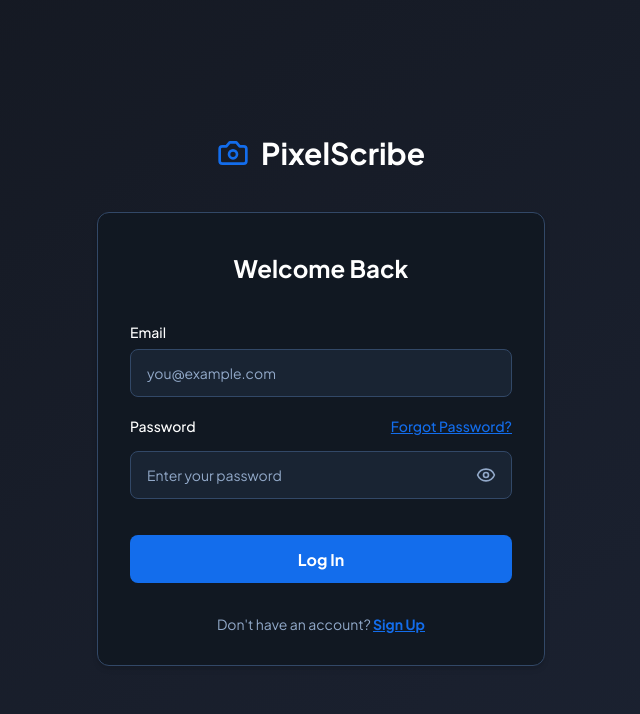
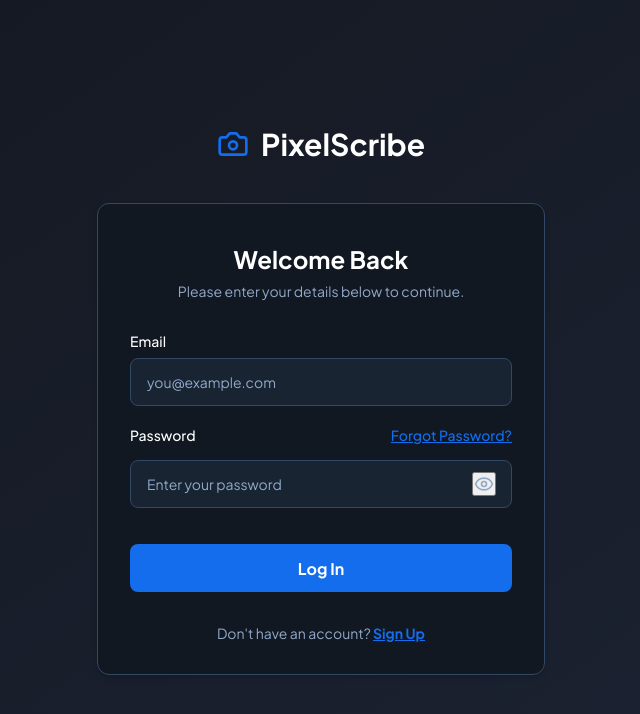
Before and after one commit to daniel-pm19/HijosDeAndresFront, a React (Vite) app: page / in a window 1280 px wide. Shown: the top 714 px of the page, without its empty margins (319-959 px from the left). Built offline with nearby package versions, Linux system fonts and the light colour scheme.

Commit message:
add: login connected with backend

```diff
--- a/src/pages/Login.tsx
+++ b/src/pages/Login.tsx
@@ -1,53 +1,13 @@
 import React, { useState } from "react";
-import axios from "axios";
-import { useNavigate } from "react-router-dom";
 import "./Login.css";
-import { LuCamera, LuEye } from "react-icons/lu";
+import { LuCamera, LuEye, LuEyeOff } from "react-icons/lu";
+import { LoginHook } from "../hooks/LoginHook";
 
 const Login: React.FC = () => {
+  const { email, password, setEmail, setPassword, handleLogin } = LoginHook();
 
-  const [email, setEmail] = useState("");
-  const [password, setPassword] = useState("");
-  const [error, setError] = useState("");
-
-  const navigate = useNavigate();
-
-
-  const handleSubmit = async (e: React.FormEvent) => {
-    e.preventDefault();
-    setError("");
-
-    try {
-
-      const response = await axios.post("http://localhost:8080/auth/login", {
-        email: email,
-        password: password,
-      });
-
-
-      console.log("Inicio de sesión exitoso:", response.data);
-
-
-      const token = response.data.token;
-      if (token) {
-        localStorage.setItem("authToken", token);
-
-
-        navigate("/dashboard");
-      } else {
-        setError("No se recibió token del servidor");
-      }
-
-    } catch (err) {
-      console.error("Error en el inicio de sesión:", err);
-      if (axios.isAxiosError(err) && err.response) {
-
-        setError(err.response.data.message || "Email o contraseña incorrectos");
-      } else {
-        setError("Error de conexión con el servidor");
-      }
-    }
-  };
+  // Estado para mostrar/ocultar la contraseña
+  const [showPassword, setShowPassword] = useState(false);
 
   return (
     <div className="login-page">
@@ -62,15 +22,11 @@ const Login: React.FC = () => {
             <div className="form-card__header">
               <h2>Welcome Back</h2>
               <p className="form-card__subtitle">
+                Please enter your details below to continue.
               </p>
             </div>
 
-            {/* 6. Conecta el formulario a la función handleSubmit */}
-            <form className="form-card__form" onSubmit={handleSubmit}>
-
-              {/* 7. Muestra el error si existe */}
-              {error && <p className="form-error">{error}</p>}
-
+            <form className="form-card__form" onSubmit={handleLogin}>
               <div className="form-group">
                 <label htmlFor="email">Email</label>
                 <input
@@ -78,7 +34,6 @@ const Login: React.FC = () => {
                   className="form-input"
                   placeholder="you@example.com"
                   type="email"
-                  // 8. Conecta los inputs a los estados
                   value={email}
                   onChange={(e) => setEmail(e.target.value)}
                   required
@@ -88,22 +43,25 @@ const Login: React.FC = () => {
               <div className="form-group">
                 <div className="form-group__header">
                   <label htmlFor="password">Password</label>
-                  <a href="#">Forgot Password?</a>
+                  <a href="#" className="forgot-link">Forgot Password?</a>
                 </div>
                 <div className="input-wrapper">
                   <input
                     id="password"
                     className="form-input"
                     placeholder="Enter your password"
-                    type="password"
-                    // 8. Conecta los inputs a los estados
+                    type={showPassword ? "text" : "password"}
                     value={password}
                     onChange={(e) => setPassword(e.target.value)}
                     required
                   />
-                  <span className="password-icon">
-                    <LuEye size={20} />
-                  </span>
+                  <button
+                    type="button"
+                    className="password-icon"
+                    onClick={() => setShowPassword(!showPassword)}
+                  >
+                    {showPassword ? <LuEyeOff size={20} /> : <LuEye size={20} />}
+                  </button>
                 </div>
               </div>
 
@@ -114,7 +72,6 @@ const Login: React.FC = () => {
 
             <p className="helper-link">
               Don't have an account?{" "}
-              {/* 9. Asegúrate de que este link apunte a /register */}
               <a href="/register">Sign Up</a>
             </p>
           </div>
```
